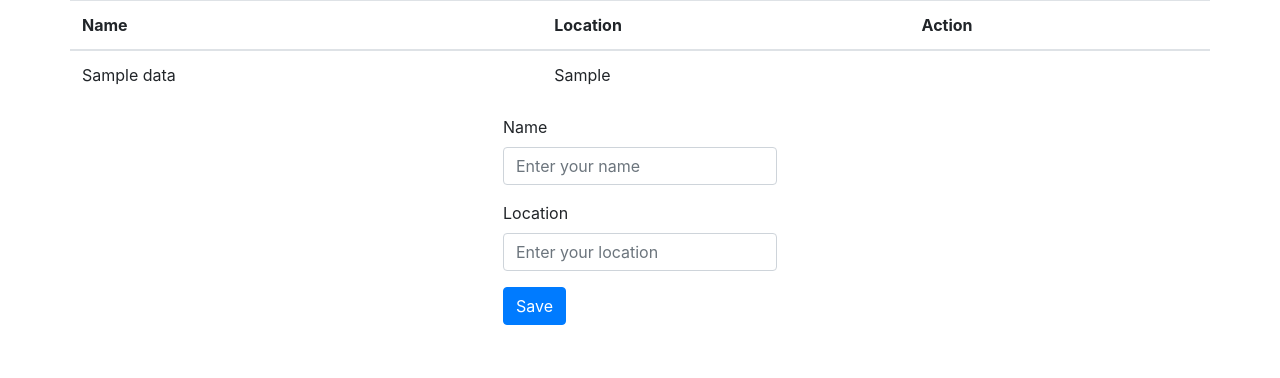
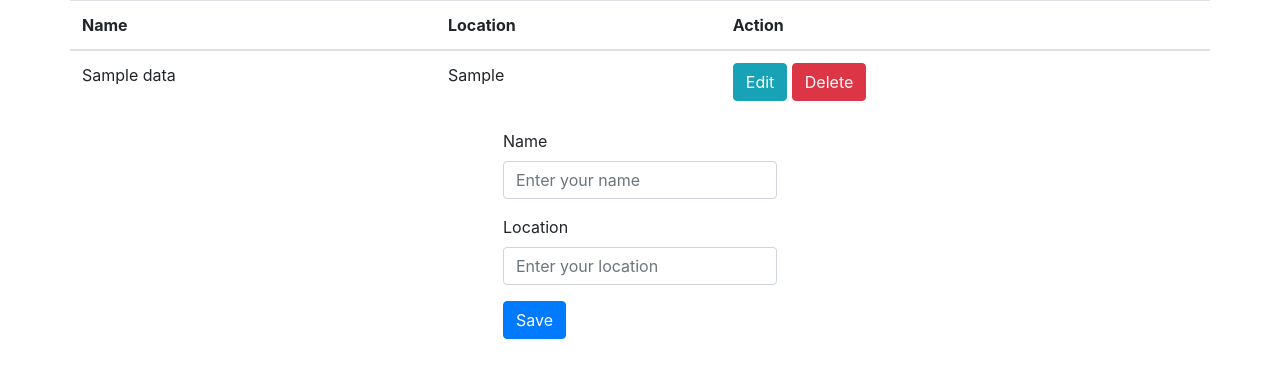
Before and after one commit to nicolanzi1/php_crud, a PHP site: the page made by index.php in a window 1280 px wide. Shown: the top 378 px of the page. Run offline with PHP 8.4, Linux system fonts and the light colour scheme; tables that the repository leaves empty or names only in its code hold one stand-in row (values such as "Sample post").

Commit message:
Added Edit and Delete link buttons, passing in the variables id as GET requests for these variables from the URL in both links

```diff
--- a/index.php
+++ b/index.php
@@ -32,7 +32,14 @@
                             <tr>
                                 <td><?php echo $row['name']; ?></td>
                                 <td><?php echo $row['location']; ?></td>
-                                <td></td>
+                                <td>
+                                    <a href="index.php?edit=<?php echo $row['id']; ?>"
+                                        class="btn btn-info"
+                                    >Edit</a>
+                                    <a href="process.php?delete=<?php echo $row['id'] ?>"
+                                        class="btn btn-danger"
+                                    >Delete</a>
+                                </td>
                             </tr>
                         <?php endwhile; ?>
                 </table>
```
